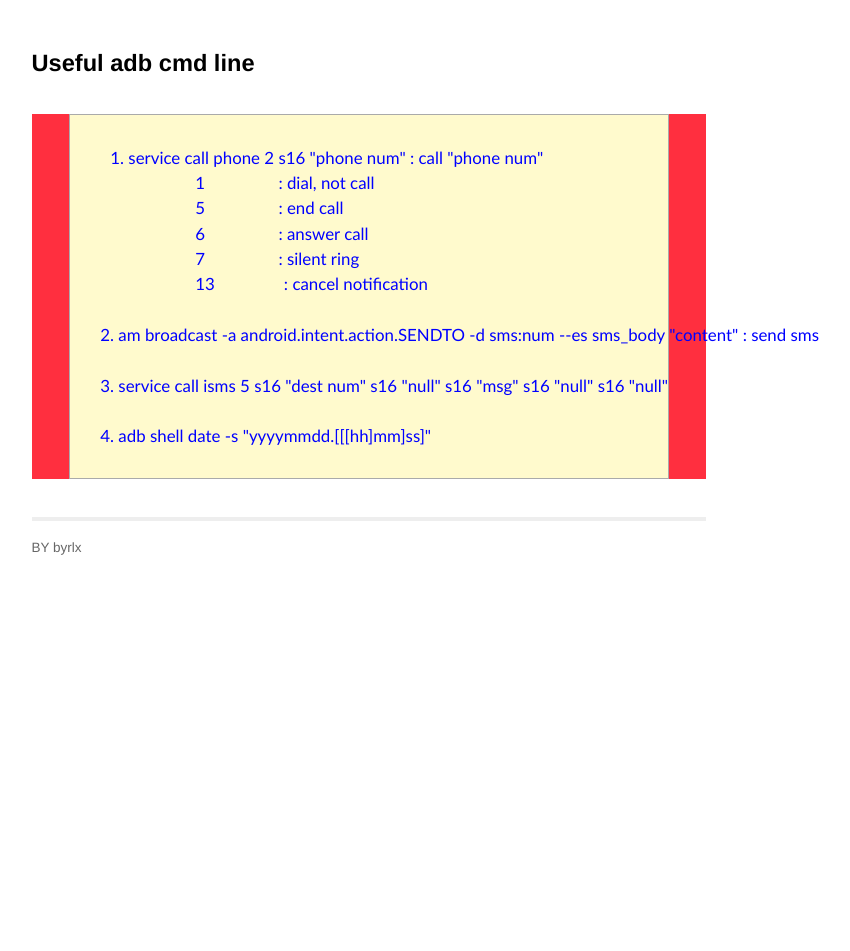
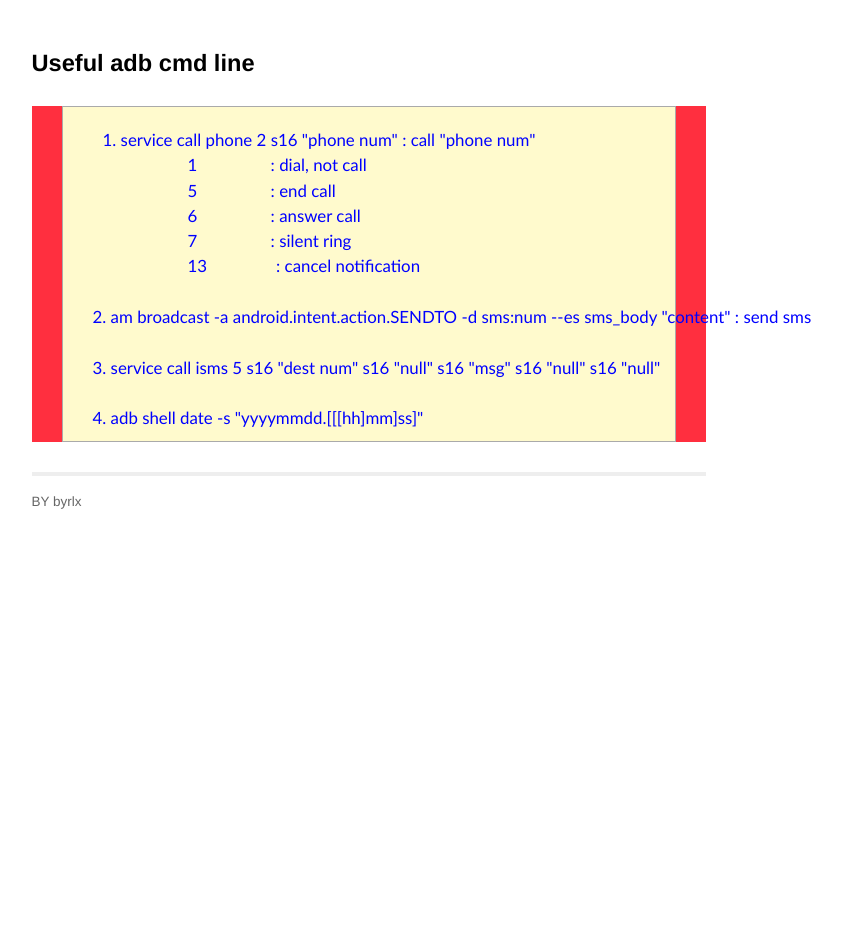
Before and after one commit to byrlx/byrlx.github.io, a Jekyll site: the page built from _posts/2013-06-16-useful-add-cmd-line.md, in a window 1280 px wide. Shown: the whole page, without its empty margins (271-1121 px from the left). Built offline with Jekyll 4.4.1, drawn with Linux system fonts in a browser that asks for light colours; Markdown is read by kramdown in place of the engine named in the settings.

Commit message:
modify post format

```diff
--- a/css/screen.css
+++ b/css/screen.css
@@ -162,7 +162,8 @@ body {
 
 	  .lxpost pre {
 		  border: 1px solid #aaa;
-		  margin:1cm 1cm 1cm 1cm;
+		  margin:30px 30px 30px 30px;
+		  width:40
 	  }
 
 	  .lxpost ul,
@@ -177,7 +178,7 @@ body {
 		  display:block;
 		  font-size:100%;
 		  font-family:Calibri,"微软雅黑", "新宋体", "宋体";
-		  padding:30px 30px 30px 30px;
+		  padding:20px 5px 10px 30px;
 		  background:#fffacd;
 		  color:blue;
 	  }
```
Also changed, not shown: _posts/2013-06-07-hello-world.md (+1 -1 lines), _posts/2013-06-16-my-vimrc.md (line endings or trailing spaces).
